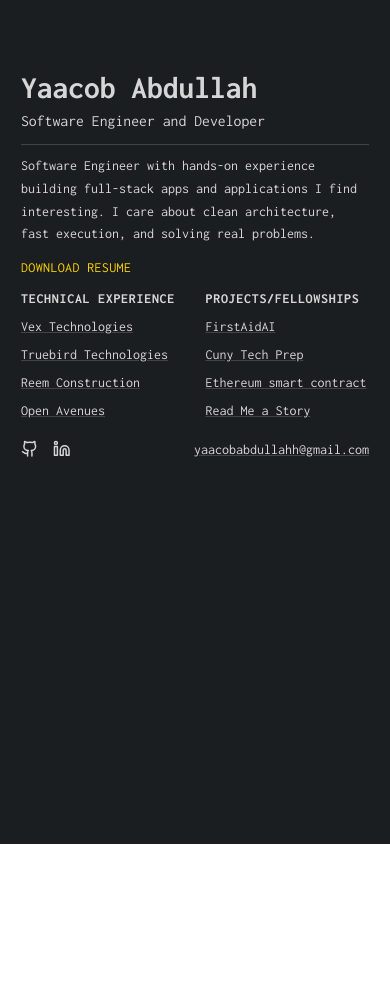
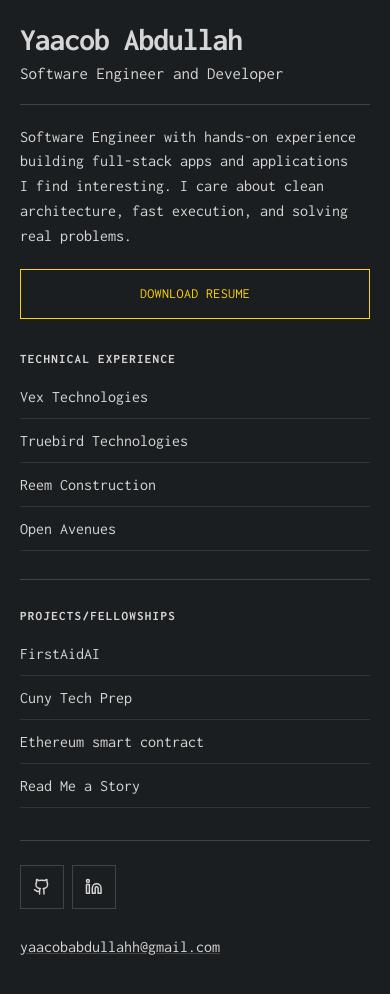
Before and after one commit to Veryno/Portfolio, a React (Vite) app: page / in a window 390 px wide. Shown: the top 994 px of the page. Before the commit the page ends 844 px from the top, so only its background shows below. Built offline with nearby package versions, Linux system fonts and the light colour scheme.

Commit message:
Revamp mobile portfolio layout

```diff
--- a/index.html
+++ b/index.html
@@ -3,7 +3,8 @@
   <html lang="en">
     <head>
       <meta charset="UTF-8" />
-      <meta name="viewport" content="width=device-width, initial-scale=1.0" />
+      <meta name="viewport" content="width=device-width, initial-scale=1.0, viewport-fit=cover" />
+      <meta name="theme-color" content="#1B1E20" media="(max-width: 767px)" />
       <title>Yaacob Abdullah</title>
     </head>
 
--- a/src/App.tsx
+++ b/src/App.tsx
@@ -2,7 +2,7 @@
 
 export default function App() {
   return (
-    <div className="min-h-screen flex items-center justify-center mobile-items-start md:p-8" style={{ backgroundColor: 'var(--bg-dark)' }}>
+    <div className="portfolio-shell min-h-screen flex items-center justify-center mobile-items-start md:p-8" style={{ backgroundColor: 'var(--bg-dark)' }}>
       <ProfileCard />
     </div>
   );
--- a/src/components/ProfileCard.tsx
+++ b/src/components/ProfileCard.tsx
@@ -5,18 +5,18 @@
 
 export function ProfileCard() {
   return (
-    <div className="glass-card w-screen md:w-[650px] md:h-[650px] pt-[70px] px-6 pb-6 md:p-10 relative z-10">
-      <div className="flex flex-col gap-3 md:gap-6 md:h-full md:overflow-y-auto">
+    <div className="profile-card glass-card w-screen md:w-[650px] md:h-[650px] pt-[70px] px-6 pb-6 md:p-10 relative z-10">
+      <div className="profile-content flex flex-col gap-3 md:gap-6 md:h-full md:overflow-y-auto">
         {/* Header Section */}
-        <div className="flex flex-col gap-1 md:gap-2 flex-shrink-0">
-          <h1 className="text-4xl md:text-7xl" style={{ color: '#d6d6d6' }}>Yaacob Abdullah</h1>
-          <p className="text-lg md:text-3xl" style={{ color: '#d6d6d6' }}>Software Engineer and Developer</p>
+        <div className="profile-header flex flex-col gap-1 md:gap-2 flex-shrink-0">
+          <h1 className="profile-name text-4xl md:text-7xl" style={{ color: '#d6d6d6' }}>Yaacob Abdullah</h1>
+          <p className="profile-role text-lg md:text-3xl" style={{ color: '#d6d6d6' }}>Software Engineer and Developer</p>
         </div>
 
-        <div className="h-px flex-shrink-0" style={{ backgroundColor: 'rgba(214, 214, 214, 0.2)' }}></div>
+        <div className="profile-divider h-px flex-shrink-0" style={{ backgroundColor: 'rgba(214, 214, 214, 0.2)' }}></div>
 
         {/* Bio Section */}
-        <p className="leading-relaxed text-base md:text-xl flex-shrink-0" style={{ color: '#d6d6d6' }}>
+        <p className="profile-bio leading-relaxed text-base md:text-xl flex-shrink-0" style={{ color: '#d6d6d6' }}>
           Software Engineer with hands-on experience building full-stack apps and applications I find interesting. I care about clean architecture, fast execution, and solving real problems.
         </p>
 
@@ -24,23 +24,23 @@
         <a
           href="/resume/Yaacob_Abdullah_Resume.pdf"
           download="Yaacob_Abdullah_Resume.pdf"
-          className="hover:opacity-80 transition-opacity inline-flex items-center gap-2 w-fit text-base md:text-xl tracking-wide flex-shrink-0"
+          className="profile-resume hover:opacity-80 transition-opacity inline-flex items-center gap-2 w-fit text-base md:text-xl tracking-wide flex-shrink-0"
           style={{ color: PORTFOLIO_ACCENT }}
         >
           DOWNLOAD RESUME
         </a>
 
         {/* Two Column Section */}
-        <div className="flex gap-6 md:gap-10 md:flex-1 min-h-0">
+        <div className="portfolio-details flex gap-6 md:gap-10 md:flex-1 min-h-0">
           {/* Technical Experience */}
-          <div className="flex-1 flex flex-col gap-2 md:gap-4">
-            <h3 className="text-base md:text-xl tracking-wider" style={{ color: '#d6d6d6' }}>TECHNICAL EXPERIENCE</h3>
-            <div className="flex flex-col gap-2 md:gap-3">
+          <div className="portfolio-section flex-1 flex flex-col gap-2 md:gap-4">
+            <h3 className="portfolio-section-title text-base md:text-xl tracking-wider" style={{ color: '#d6d6d6' }}>TECHNICAL EXPERIENCE</h3>
+            <div className="portfolio-link-list flex flex-col gap-2 md:gap-3">
               <a
                 href="https://builtbyvex.com/"
                 target="_blank"
                 rel="noopener noreferrer"
-                className="hover:opacity-80 transition-opacity text-base md:text-xl underline"
+                className="portfolio-link hover:opacity-80 transition-opacity text-base md:text-xl underline"
                 style={{ color: '#d6d6d6', textDecorationColor: 'rgba(214, 214, 214, 0.2)' }}
                 onMouseEnter={(e) => e.currentTarget.style.color = PORTFOLIO_ACCENT}
                 onMouseLeave={(e) => e.currentTarget.style.color = '#d6d6d6'}
@@ -51,7 +51,7 @@
                 href="https://www.truebird.com/"
                 target="_blank"
                 rel="noopener noreferrer"
-                className="hover:opacity-80 transition-opacity text-base md:text-xl underline"
+                className="portfolio-link hover:opacity-80 transition-opacity text-base md:text-xl underline"
                 style={{ color: '#d6d6d6', textDecorationColor: 'rgba(214, 214, 214, 0.2)' }}
                 onMouseEnter={(e) => e.currentTarget.style.color = PORTFOLIO_ACCENT}
                 onMouseLeave={(e) => e.currentTarget.style.color = '#d6d6d6'}
@@ -62,7 +62,7 @@
                 href="https://www.reemconstruction.com/"
                 target="_blank"
                 rel="noopener noreferrer"
-                className="hover:opacity-80 transition-opacity text-base md:text-xl underline"
+                className="portfolio-link hover:opacity-80 transition-opacity text-base md:text-xl underline"
                 style={{ color: '#d6d6d6', textDecorationColor: 'rgba(214, 214, 214, 0.2)' }}
                 onMouseEnter={(e) => e.currentTarget.style.color = PORTFOLIO_ACCENT}
                 onMouseLeave={(e) => e.currentTarget.style.color = '#d6d6d6'}
@@ -73,7 +73,7 @@
                 href="https://openavenuesfoundation.org/"
                 target="_blank"
                 rel="noopener noreferrer"
-                className="hover:opacity-80 transition-opacity text-base md:text-xl underline"
+                className="portfolio-link hover:opacity-80 transition-opacity text-base md:text-xl underline"
                 style={{ color: '#d6d6d6', textDecorationColor: 'rgba(214, 214, 214, 0.2)' }}
                 onMouseEnter={(e) => e.currentTarget.style.color = PORTFOLIO_ACCENT}
                 onMouseLeave={(e) => e.currentTarget.style.color = '#d6d6d6'}
@@ -84,14 +84,14 @@
           </div>
 
           {/* Projects/Fellowships */}
-          <div className="flex-1 flex flex-col gap-2 md:gap-4">
-            <h3 className="text-base md:text-xl tracking-wider" style={{ color: '#d6d6d6' }}>PROJECTS/FELLOWSHIPS</h3>
-            <div className="flex flex-col gap-2 md:gap-3">
+          <div className="portfolio-section flex-1 flex flex-col gap-2 md:gap-4">
+            <h3 className="portfolio-section-title text-base md:text-xl tracking-wider" style={{ color: '#d6d6d6' }}>PROJECTS/FELLOWSHIPS</h3>
+            <div className="portfolio-link-list flex flex-col gap-2 md:gap-3">
               <a
                 href="https://github.com/Veryno/FirstAidAI"
                 target="_blank"
                 rel="noopener noreferrer"
-                className="hover:opacity-80 transition-opacity text-base md:text-xl underline"
+                className="portfolio-link hover:opacity-80 transition-opacity text-base md:text-xl underline"
                 style={{ color: '#d6d6d6', textDecorationColor: 'rgba(214, 214, 214, 0.2)' }}
                 onMouseEnter={(e) => e.currentTarget.style.color = PORTFOLIO_ACCENT}
                 onMouseLeave={(e) => e.currentTarget.style.color = '#d6d6d6'}
@@ -102,7 +102,7 @@
                 href="https://cunytechprep.org/"
                 target="_blank"
                 rel="noopener noreferrer"
-                className="hover:opacity-80 transition-opacity text-base md:text-xl underline"
+                className="portfolio-link hover:opacity-80 transition-opacity text-base md:text-xl underline"
                 style={{ color: '#d6d6d6', textDecorationColor: 'rgba(214, 214, 214, 0.2)' }}
                 onMouseEnter={(e) => e.currentTarget.style.color = PORTFOLIO_ACCENT}
                 onMouseLeave={(e) => e.currentTarget.style.color = '#d6d6d6'}
@@ -113,7 +113,7 @@
                 href="https://github.com/Veryno/QuickNodeOAF"
                 target="_blank"
                 rel="noopener noreferrer"
-                className="hover:opacity-80 transition-opacity text-base md:text-xl underline"
+                className="portfolio-link hover:opacity-80 transition-opacity text-base md:text-xl underline"
                 style={{ color: '#d6d6d6', textDecorationColor: 'rgba(214, 214, 214, 0.2)' }}
                 onMouseEnter={(e) => e.currentTarget.style.color = PORTFOLIO_ACCENT}
                 onMouseLeave={(e) => e.currentTarget.style.color = '#d6d6d6'}
@@ -124,7 +124,7 @@
                 href="https://github.com/Veryno/Bedtime-Story-Generator"
                 target="_blank"
                 rel="noopener noreferrer"
-                className="hover:opacity-80 transition-opacity text-base md:text-xl underline"
+                className="portfolio-link hover:opacity-80 transition-opacity text-base md:text-xl underline"
                 style={{ color: '#d6d6d6', textDecorationColor: 'rgba(214, 214, 214, 0.2)' }}
                 onMouseEnter={(e) => e.currentTarget.style.color = PORTFOLIO_ACCENT}
                 onMouseLeave={(e) => e.currentTarget.style.color = '#d6d6d6'}
@@ -136,13 +136,13 @@
         </div>
 
         {/* Footer Section */}
-        <div className="flex items-center justify-between pt-2 md:pt-3 flex-shrink-0">
-          <div className="flex items-center gap-4 md:gap-6">
+        <div className="portfolio-footer flex items-center justify-between pt-2 md:pt-3 flex-shrink-0">
+          <div className="portfolio-socials flex items-center gap-4 md:gap-6">
             <a
               href="https://github.com/Veryno"
               target="_blank"
               rel="noopener noreferrer"
-              className="transition-colors"
+              className="portfolio-social-link transition-colors"
               style={{ color: '#d6d6d6' }}
               onMouseEnter={(e) => e.currentTarget.style.color = PORTFOLIO_ACCENT}
               onMouseLeave={(e) => e.currentTarget.style.color = '#d6d6d6'}
@@ -154,7 +154,7 @@
               href="https://www.linkedin.com/in/yaacobabdullah/"
               target="_blank"
               rel="noopener noreferrer"
-              className="transition-colors"
+              className="portfolio-social-link transition-colors"
               style={{ color: '#d6d6d6' }}
               onMouseEnter={(e) => e.currentTarget.style.color = PORTFOLIO_ACCENT}
               onMouseLeave={(e) => e.currentTarget.style.color = '#d6d6d6'}
@@ -165,7 +165,7 @@
           </div>
           <a
             href="mailto:yaacobabdullahh@gmail.com"
-            className="hover:opacity-80 transition-opacity text-base md:text-xl underline"
+            className="portfolio-email hover:opacity-80 transition-opacity text-base md:text-xl underline"
             style={{ color: '#d6d6d6', textDecorationColor: 'rgba(214, 214, 214, 0.2)' }}
             onMouseEnter={(e) => e.currentTarget.style.color = PORTFOLIO_ACCENT}
             onMouseLeave={(e) => e.currentTarget.style.color = '#d6d6d6'}
--- a/src/index.css
+++ b/src/index.css
@@ -690,3 +690,174 @@
   syntax: "*";
   inherits: false
 }
+
+@media (width < 48rem) {
+  html,
+  body,
+  #root {
+    min-height: 100%;
+    background-color: var(--bg-dark);
+  }
+
+  html {
+    color-scheme: dark;
+  }
+
+  body,
+  #root,
+  .portfolio-shell {
+    min-height: 100vh;
+    min-height: 100svh;
+    min-height: 100dvh;
+  }
+
+  .portfolio-shell {
+    width: 100%;
+  }
+
+  .profile-card {
+    width: 100%;
+    min-width: 0;
+    padding-top: calc(24px + env(safe-area-inset-top));
+    padding-right: max(20px, env(safe-area-inset-right));
+    padding-bottom: calc(32px + env(safe-area-inset-bottom));
+    padding-left: max(20px, env(safe-area-inset-left));
+  }
+
+  .profile-content {
+    gap: 0;
+  }
+
+  .profile-header {
+    gap: 6px;
+  }
+
+  .profile-name {
+    max-width: 100%;
+    font-size: clamp(1.9rem, 8.5vw, 2.25rem);
+    line-height: 1;
+    letter-spacing: -.03em;
+    text-wrap: balance;
+  }
+
+  .profile-role {
+    font-size: 17px;
+    line-height: 1.3;
+  }
+
+  .profile-divider {
+    margin-block: 20px;
+  }
+
+  .profile-bio {
+    max-width: 42ch;
+    font-size: 16px;
+    line-height: 1.55;
+  }
+
+  .profile-resume {
+    justify-content: center;
+    width: 100%;
+    min-height: 50px;
+    margin-top: 20px;
+    margin-bottom: 32px;
+    padding: 12px 16px;
+    border: 1px solid var(--portfolio-accent);
+    text-decoration: none;
+  }
+
+  .portfolio-details {
+    min-width: 0;
+    flex-direction: column;
+    gap: 0;
+  }
+
+  .portfolio-section {
+    min-width: 0;
+    gap: 0;
+  }
+
+  .portfolio-section + .portfolio-section {
+    margin-top: 28px;
+    padding-top: 28px;
+    border-top: 1px solid rgba(214, 214, 214, .2);
+  }
+
+  .portfolio-section-title {
+    margin-bottom: 8px;
+    font-size: 13px;
+    line-height: 1.25;
+    letter-spacing: .1em;
+  }
+
+  .portfolio-link-list {
+    gap: 0;
+  }
+
+  .portfolio-link {
+    display: flex;
+    min-height: 44px;
+    align-items: center;
+    padding-block: 8px;
+    border-bottom: 1px solid rgba(214, 214, 214, .12);
+    font-size: 16px;
+    line-height: 1.35;
+    text-decoration: none !important;
+    overflow-wrap: anywhere;
+    -webkit-tap-highlight-color: rgba(255, 212, 0, .15);
+  }
+
+  .portfolio-footer {
+    flex-direction: column;
+    align-items: flex-start;
+    justify-content: flex-start;
+    gap: 16px;
+    margin-top: 32px;
+    padding-top: 24px;
+    border-top: 1px solid rgba(214, 214, 214, .2);
+  }
+
+  .portfolio-socials {
+    gap: 8px;
+  }
+
+  .portfolio-social-link {
+    display: flex;
+    width: 44px;
+    height: 44px;
+    align-items: center;
+    justify-content: center;
+    border: 1px solid rgba(214, 214, 214, .2);
+    -webkit-tap-highlight-color: rgba(255, 212, 0, .15);
+  }
+
+  .portfolio-email {
+    display: flex;
+    width: 100%;
+    min-height: 44px;
+    align-items: center;
+    font-size: 16px;
+    line-height: 1.35;
+    overflow-wrap: anywhere;
+    -webkit-tap-highlight-color: rgba(255, 212, 0, .15);
+  }
+
+  .profile-resume:focus-visible,
+  .portfolio-link:focus-visible,
+  .portfolio-social-link:focus-visible,
+  .portfolio-email:focus-visible {
+    outline: 2px solid var(--portfolio-accent);
+    outline-offset: 3px;
+  }
+
+  .profile-resume:active {
+    background-color: var(--portfolio-accent);
+    color: var(--bg-dark) !important;
+  }
+
+  .portfolio-link:active,
+  .portfolio-social-link:active,
+  .portfolio-email:active {
+    color: var(--portfolio-accent) !important;
+  }
+}
```
